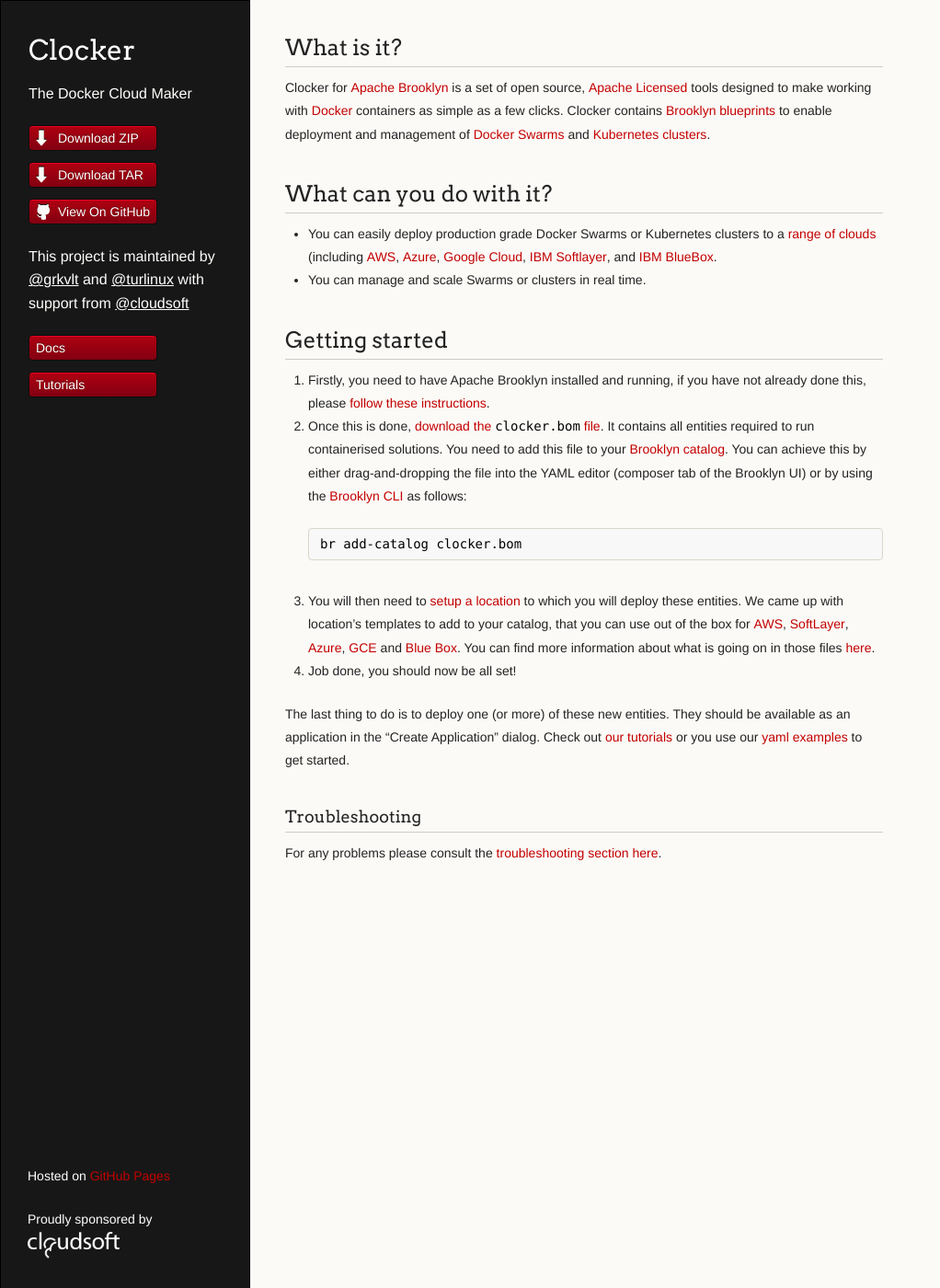
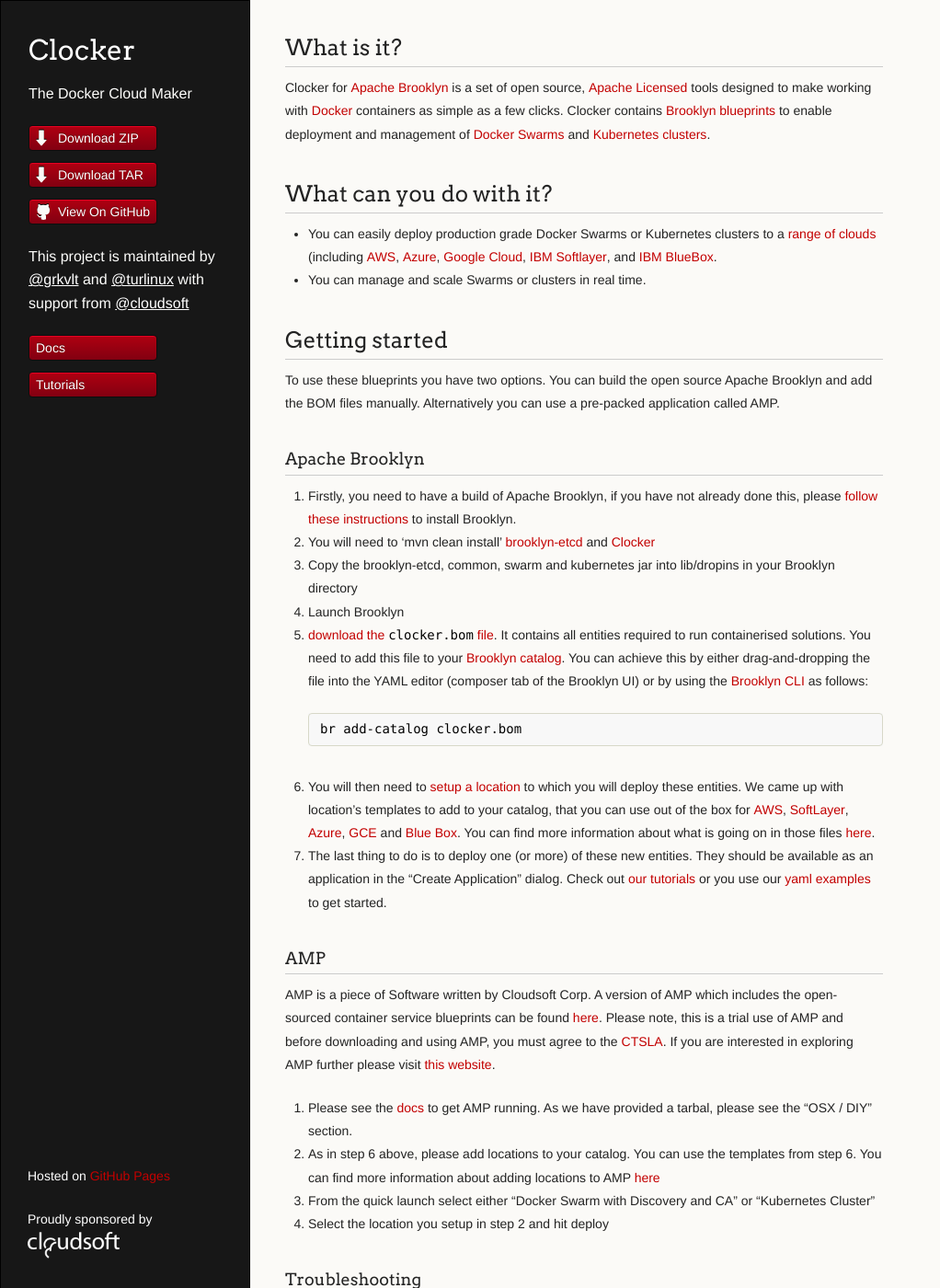
Before and after one commit to brooklyncentral/clocker, a Jekyll site: the page built from index.md, in a window 1280 px wide and 1400 px high. Shown: the whole window at 92% size, without its empty margins (0-1022 px from the left). Built offline with Jekyll 4.4.1, drawn with Linux system fonts in a browser that asks for light colours.

Commit message:
Added further instructions for using the blueprints

````diff
--- a/index.md
+++ b/index.md
@@ -13,16 +13,31 @@
 
 ## Getting started
 
-1. Firstly, you need to have Apache Brooklyn installed and running, if you have not already done this, please [follow these instructions](https://brooklyn.apache.org/v/latest/start/running.html).
-2. Once this is done, [download the `clocker.bom` file](clocker.bom). It contains all entities required to run containerised solutions. You need to add this file to your [Brooklyn catalog](http://brooklyn.apache.org/v/latest/ops/catalog/index.html). You can achieve this by either drag-and-dropping the file into the YAML editor (composer tab of the Brooklyn UI) or by using the [Brooklyn CLI](https://brooklyn.apache.org/v/latest/ops/cli/index.html) as follows:
+To use these blueprints you have two options. You can build the open source Apache Brooklyn and add the BOM files manually. Alternatively you can use a pre-packed application called AMP.
+
+### Apache Brooklyn
+
+1. Firstly, you need to have a build of Apache Brooklyn, if you have not already done this, please [follow these instructions](https://brooklyn.apache.org/v/latest/start/running.html) to install Brooklyn.
+2. You will need to 'mvn clean install' [brooklyn-etcd](https://github.com/brooklyncentral/brooklyn-etcd/) and [Clocker](https://github.com/brooklyncentral/clocker)
+3. Copy the brooklyn-etcd, common, swarm and kubernetes jar into lib/dropins in your Brooklyn directory
+4. Launch Brooklyn
+5. [download the `clocker.bom` file](clocker.bom). It contains all entities required to run containerised solutions. You need to add this file to your [Brooklyn catalog](http://brooklyn.apache.org/v/latest/ops/catalog/index.html). You can achieve this by either drag-and-dropping the file into the YAML editor (composer tab of the Brooklyn UI) or by using the [Brooklyn CLI](https://brooklyn.apache.org/v/latest/ops/cli/index.html) as follows:
 
    ```sh
    br add-catalog clocker.bom
    ```
-3. You will then need to [setup a location](https://brooklyn.apache.org/v/latest/ops/locations/index.html) to which you will deploy these entities. We came up with location's templates to add to your catalog, that you can use out of the box for [AWS](tutorial/locations/aws-example-location.bom), [SoftLayer]((tutorial/locations/sl-example-location.bom)), [Azure](tutorial/locations/azure-example-location.bom), [GCE](tutorial/locations/gce-example-location.bom) and [Blue Box](tutorial/locations/bb-example-location.bom). You can find more information about what is going on in those files [here](tutorial/swarm-cluster.html#setup-a-cloud-location).
-4. Job done, you should now be all set!
+6. You will then need to [setup a location](https://brooklyn.apache.org/v/latest/ops/locations/index.html) to which you will deploy these entities. We came up with location's templates to add to your catalog, that you can use out of the box for [AWS](tutorial/locations/aws-example-location.bom), [SoftLayer]((tutorial/locations/sl-example-location.bom)), [Azure](tutorial/locations/azure-example-location.bom), [GCE](tutorial/locations/gce-example-location.bom) and [Blue Box](tutorial/locations/bb-example-location.bom). You can find more information about what is going on in those files [here](tutorial/swarm-cluster.html#setup-a-cloud-location).
+7. The last thing to do is to deploy one (or more) of these new entities. They should be available as an application in the "Create Application" dialog. Check out [our tutorials](tutorials) or you use our [yaml examples](examples/swarm.yaml){:target="blank"} to get started.
 
-The last thing to do is to deploy one (or more) of these new entities. They should be available as an application in the "Create Application" dialog. Check out [our tutorials](tutorials) or you use our [yaml examples](examples/swarm.yaml){:target="blank"} to get started.
+### AMP
+AMP is a piece of Software written by Cloudsoft Corp. A version of AMP which includes the open-sourced container service blueprints can be found  [here](http://download.cloudsoft.io/amp/4.1.0-20160930.1659/cloudsoft-amp-karaf-4.1.0-20160930.1659.tar.gz).
+Please note, this is a trial use of AMP and before downloading and using AMP, you must agree to the [CTSLA](http://www.cloudsoft.io/trial-software-license).
+If you are interested in exploring AMP further please visit [this website](http://www.cloudsoft.io/).
+
+1. Please see the [docs](http://docs.cloudsoft.io/tutorials/tutorial-get-amp-running.html) to get AMP running. As we have provided a tarbal, please see the "OSX / DIY" section.
+2. As in step 6 above, please add locations to your catalog. You can use the templates from step 6. You can find more information about adding locations to AMP [here](http://docs.cloudsoft.io/locations/index.html)
+3. From the quick launch select either "Docker Swarm with Discovery and CA" or "Kubernetes Cluster"
+4. Select the location you setup in step 2 and hit deploy
 
 ### Troubleshooting
 For any problems please consult the [troubleshooting section here](./docs/troubleshooting.html).
````
Also changed, not shown: 1 other file.
